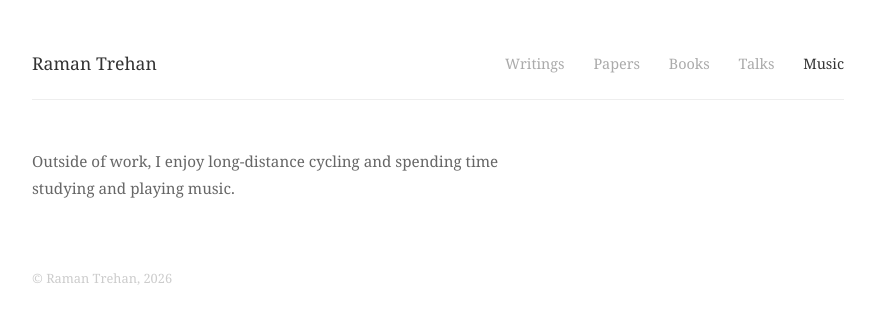
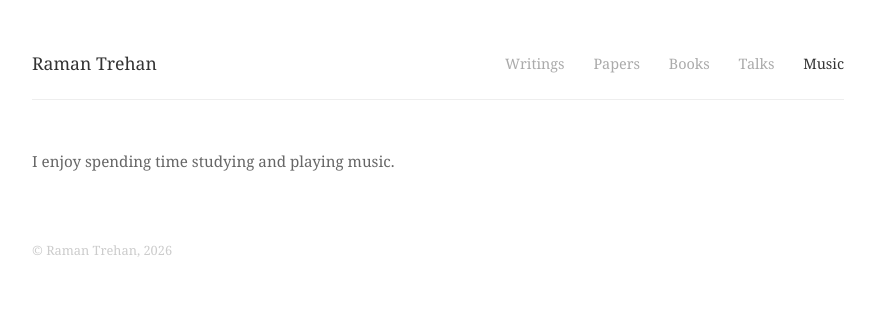
Before and after one commit to ramandeeptrehan/ramandeeptrehan.github.io, a Jekyll site: the page built from music/index.html, in a window 1280 px wide. Shown: the top 324 px of the page, without its empty margins (202-1077 px from the left). Built offline with Jekyll 4.4.1, drawn with Linux system fonts in a browser that asks for light colours.

Commit message:
Remove cycling from music page

```diff
--- a/music/index.html
+++ b/music/index.html
@@ -3,4 +3,4 @@ layout: default
 title: Music
 ---
 
-<p class="bio">Outside of work, I enjoy long-distance cycling and spending time studying and playing music.</p>
+<p class="bio">I enjoy spending time studying and playing music.</p>
```
